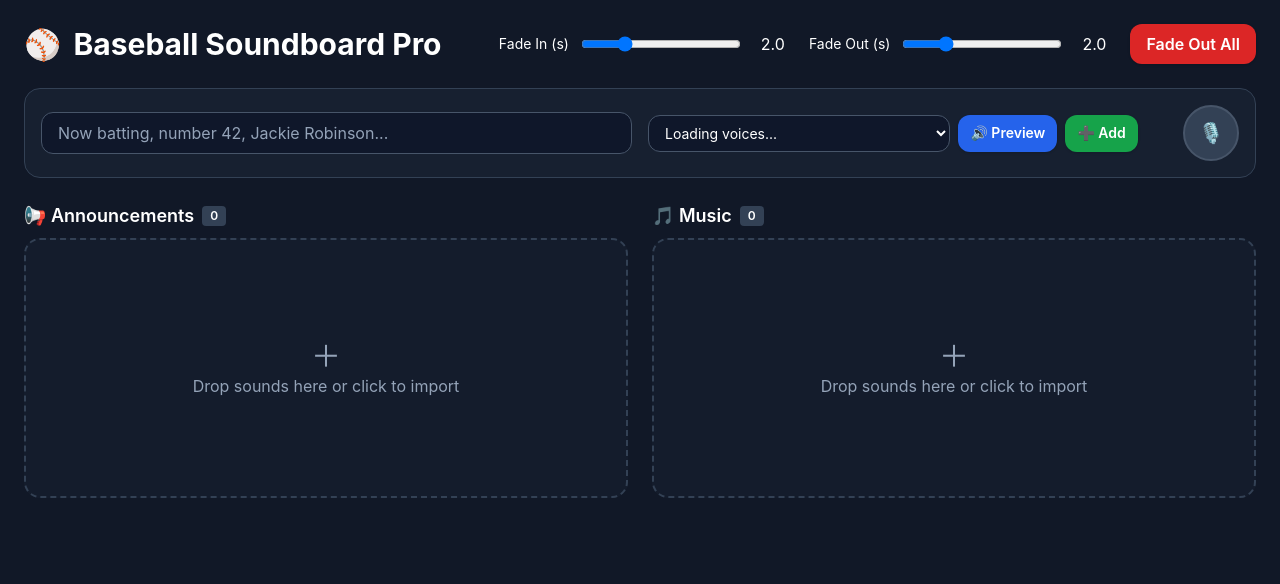
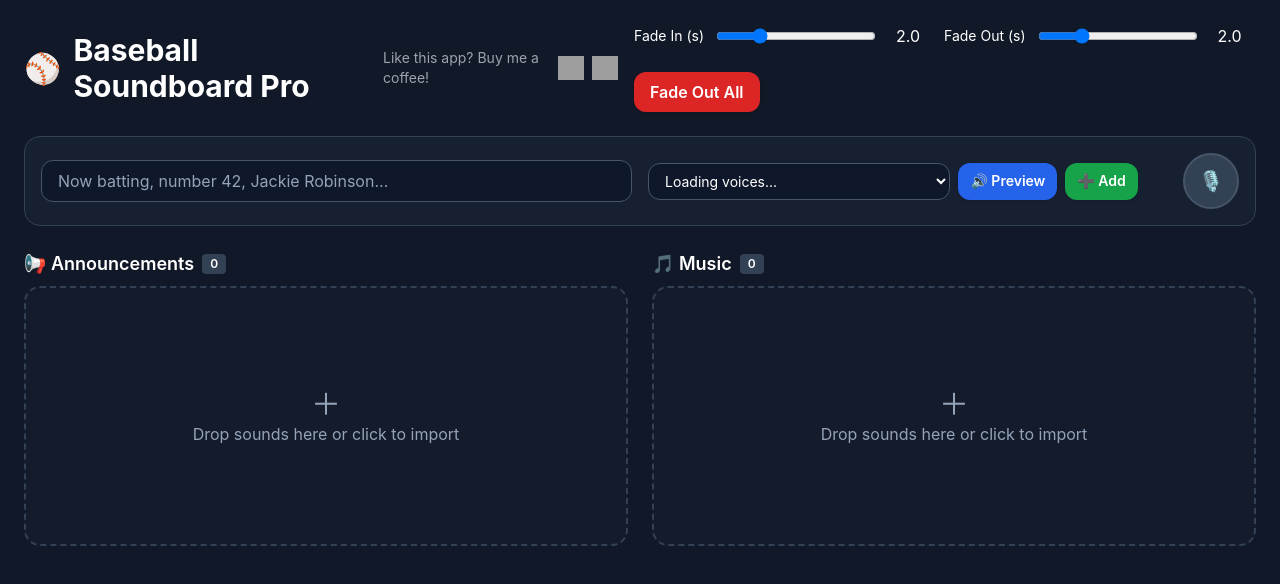
Before and after one commit to mattswymer/Sports_Soundboard, a plain HTML site: page index.html in a window 1280 px wide. Drawn offline with nearby package versions, Linux system fonts and the light colour scheme; grey boxes are pictures that could not be loaded.

Commit message:
Update index.html
Added donation options

```diff
--- a/index.html
+++ b/index.html
@@ -137,6 +137,15 @@
     <h1 class="text-3xl font-bold flex items-center gap-3">
       <span>⚾</span> Baseball Soundboard Pro
     </h1>
+      <div class="flex items-center gap-2 text-sm text-gray-400">
+    Like this app? Buy me a coffee!
+    <a href="https://www.paypal.me/mattswymer84" target="_blank" title="PayPal">
+      <img src="https://www.paypalobjects.com/webstatic/mktg/logos/PP_Full_Icon_100px.png" alt="PayPal" class="h-6 w-auto" />
+    </a>
+    <a href="https://venmo.com/mattswymer" target="_blank" title="Venmo">
+      <img src="https://upload.wikimedia.org/wikipedia/commons/4/4b/Venmo_Logo.png" alt="Venmo" class="h-6 w-auto" />
+    </a>
+  </div>
     <div class="flex flex-wrap items-center gap-6">
       <div class="flex items-center gap-3">
         <label for="fadeInSlider" class="text-sm shrink-0">Fade In (s)</label>
```
